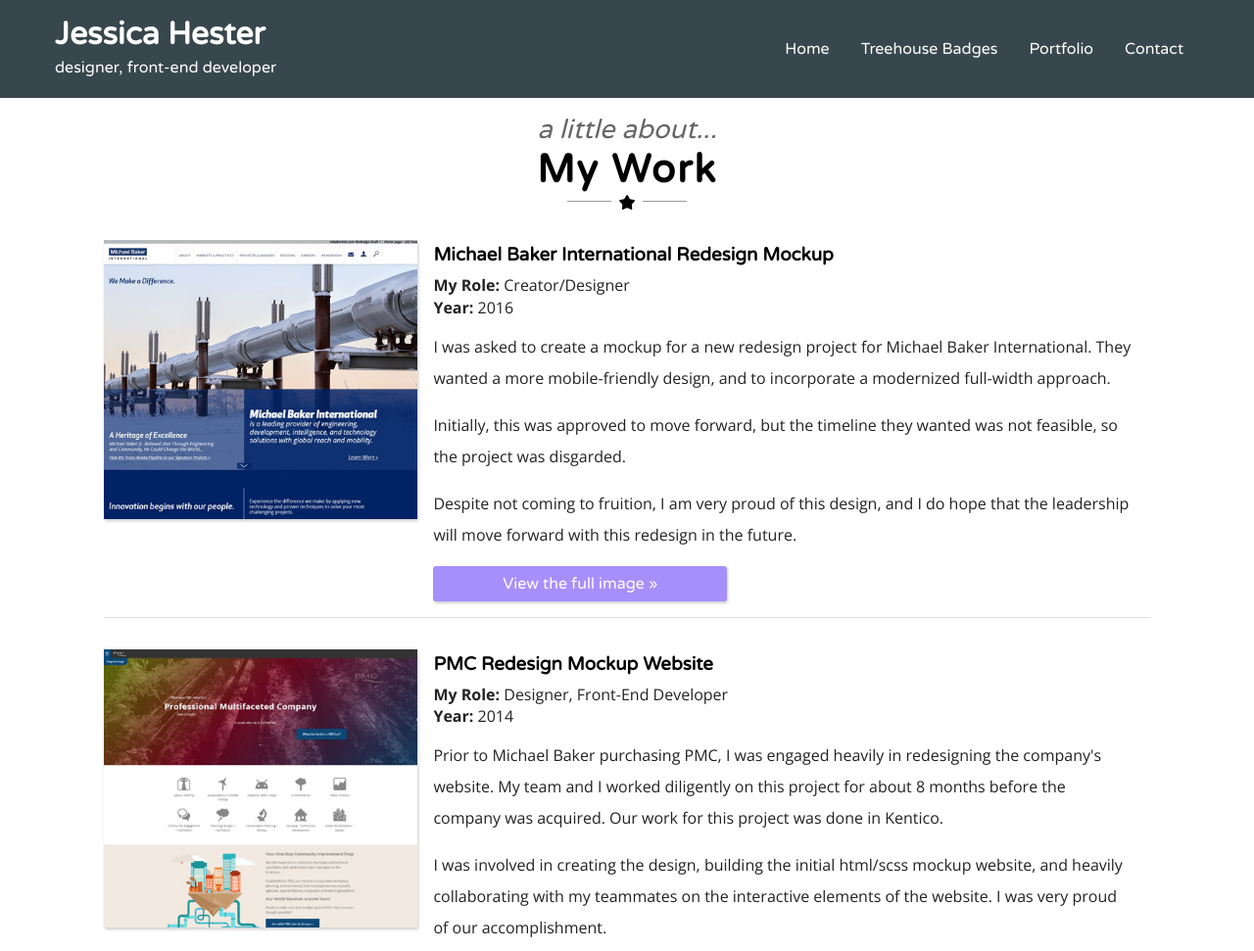
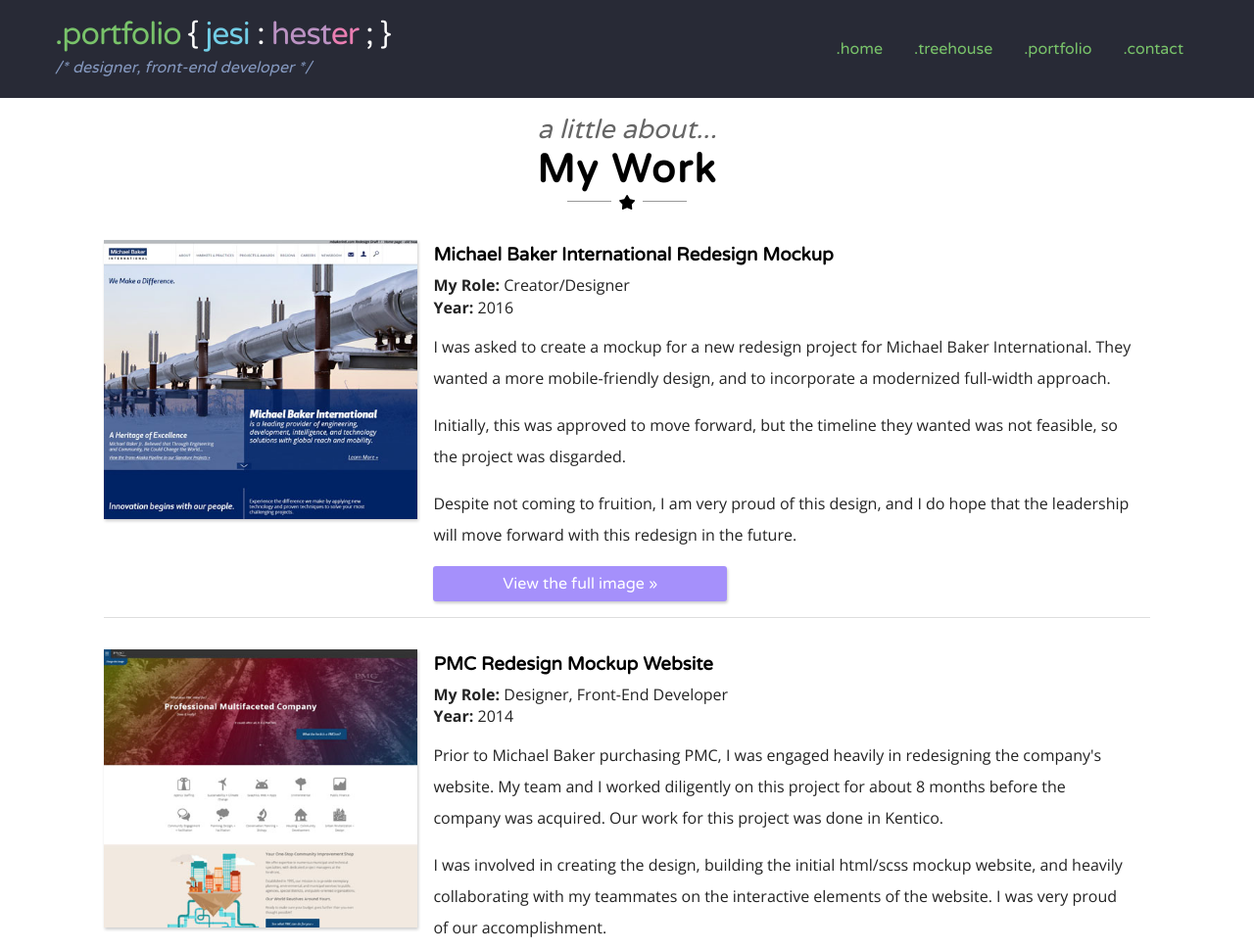
Before and after one commit to zenPidgin/jesihester.com, a plain HTML site: page portfolio.html in a window 1280 px wide. Shown: the top 971 px of the page at 98% size. Drawn offline with nearby package versions, Linux system fonts and the light colour scheme.

Commit message:
Updated header logo and navigation links.

```diff
--- a/portfolio.html
+++ b/portfolio.html
@@ -15,15 +15,17 @@
 		<div class="container">
 		<a class="logoLink" href="index.html">
 
-				<h1>Jessica Hester</h1>
-				<h2 class="tagline">Designer, Front-End Developer</h2>
+				<h1>
+					<span class="class">.portfolio</span><span class="punc"> {</span><span class="attr">  jesi </span><span class="punc">:</span><span class="num"> hest</span><span class="meas">er</span><span class="punc"> ;  }</span>
+				</h1>
+				<h2 class="tagline comment">/* designer, front-end developer */</h2>
 
 			</a>
 			<ul class="mainNav">
-				<li><a href="index.html">Home</a></li>
-<li><a href="https://teamtreehouse.com/jessicahester" target="_blank">Treehouse Badges</a></li>
-				<li><a href="portfolio.html">Portfolio</a></li>
-				<li><a href="mailto:jesi.hester@gmail.com">Contact</a></li>
+				<li><a href="index.html" class="class">.Home</a></li>
+<li><a href="https://teamtreehouse.com/jessicahester" target="_blank" class="class">.Treehouse</a></li>
+				<li><a href="portfolio.html" class="class">.Portfolio</a></li>
+				<li><a href="mailto:jesi.hester@gmail.com" class="class">.Contact</a></li>
 
 			</ul>
 		</div>
--- a/scss/_base.scss
+++ b/scss/_base.scss
@@ -80,11 +80,9 @@ section{
 	min-width:380px;
 }
 .header, .main-footer{
-	background-color:$color-slate;
+	background-color:$color-night;
 	color:white;
-	a{
-		color:inherit;
-	}
+
 }
 .header > .container{
 	padding-top:0;
@@ -98,12 +96,20 @@ section{
 	h1{
 		margin-top:0.3em;
 	}
+
 }
 a.logoLink {
     display: block;
     width: 100%;
     padding:1em 0;
+    h1{
+    	font-weight: normal;
+    	letter-spacing: -1px;
+    }
+
 }
+
+/* web designer, front-end developer */
 
 h2.tagline {
     font-weight: normal;
@@ -124,7 +130,9 @@ h2.tagline {
 			display:block;
 			padding:1em;
 			width:100%;
+			text-transform: lowercase;
 			background-color: rgba(255,255,255,0);
+			border-radius: 5px;
 			transition: background-color ease-out 300ms;
 			&:hover{
 				background-color:rgba(255,255,255,0.3);
@@ -298,6 +306,17 @@ footer.mainFooter{
 	line-height:1;
 	margin-top:0.4em;
 }
+
+/* CSS */
+.class{color:$color-class;}
+.punc{color: $color-punc;}
+.attr{color: $color-attr;}
+.num{color: $color-num;}
+.meas{color: $color-meas;}
+h2.comment, .comment{
+	color: $color-comm;
+	font-style: italic;
+}
 /* ids */
 
 /* Media Queries */
@@ -377,7 +396,7 @@ footer.mainFooter{
 	.header{
 		height:100px;
 		a.logoLink{
-			width:350px;
+			width:auto;
 		}
 	}
 	.wrap{
--- a/scss/_settings.scss
+++ b/scss/_settings.scss
@@ -1,7 +1,16 @@
 /* Colors */
 
 $color-slate: #38474D;
+$color-night: #282a36;
 $color-granite: #232323;
 $color-lavender: #b9a9fc;
 
+$color-class: #79c36a;
+$color-punc: #fff; /*punctuation*/
+$color-attr: #72cee6; /*attribute*/
+$color-num: #bb92c3; /*number*/
+$color-meas: #ea7eb2; /*measurement*/
+$color-comm: #869AC1; /* comments */
+
+
 /* Break Points */
```
Also changed, not shown: index.html (+7 -7 lines), css/app.css.
